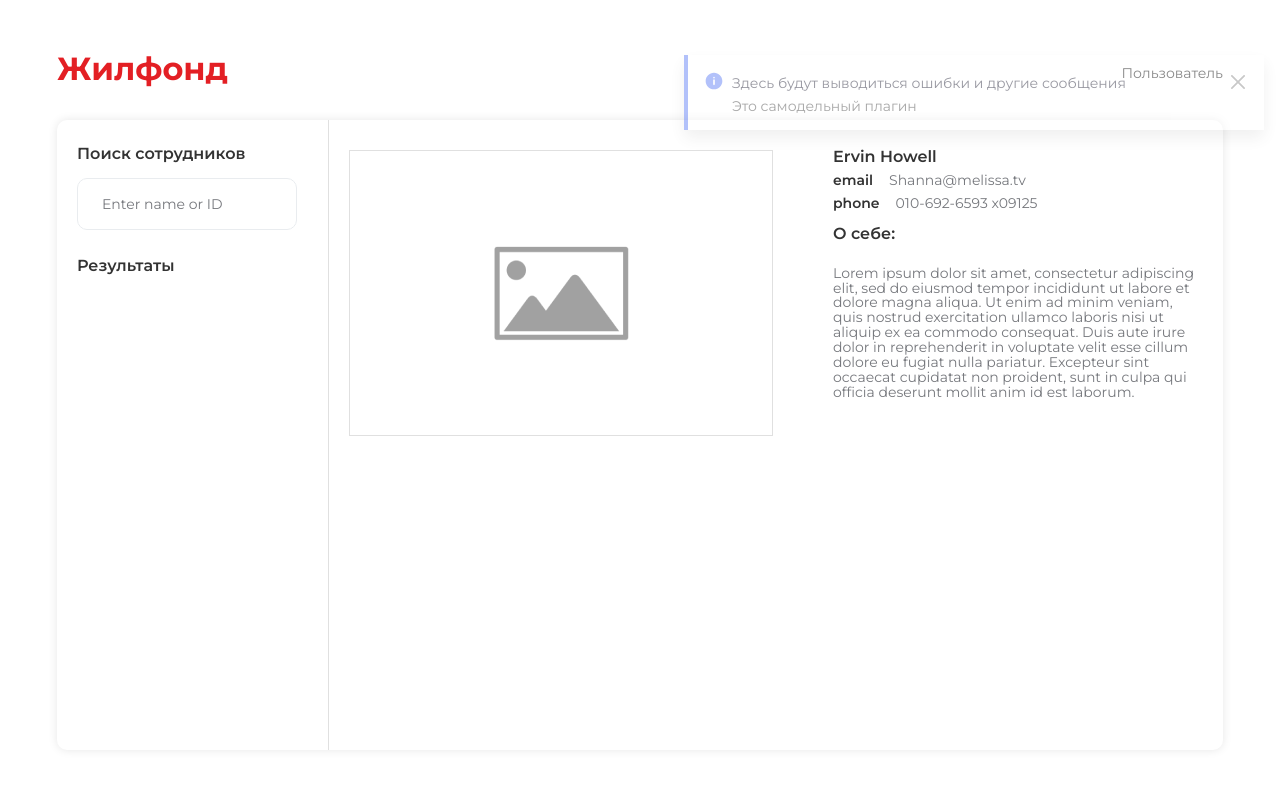
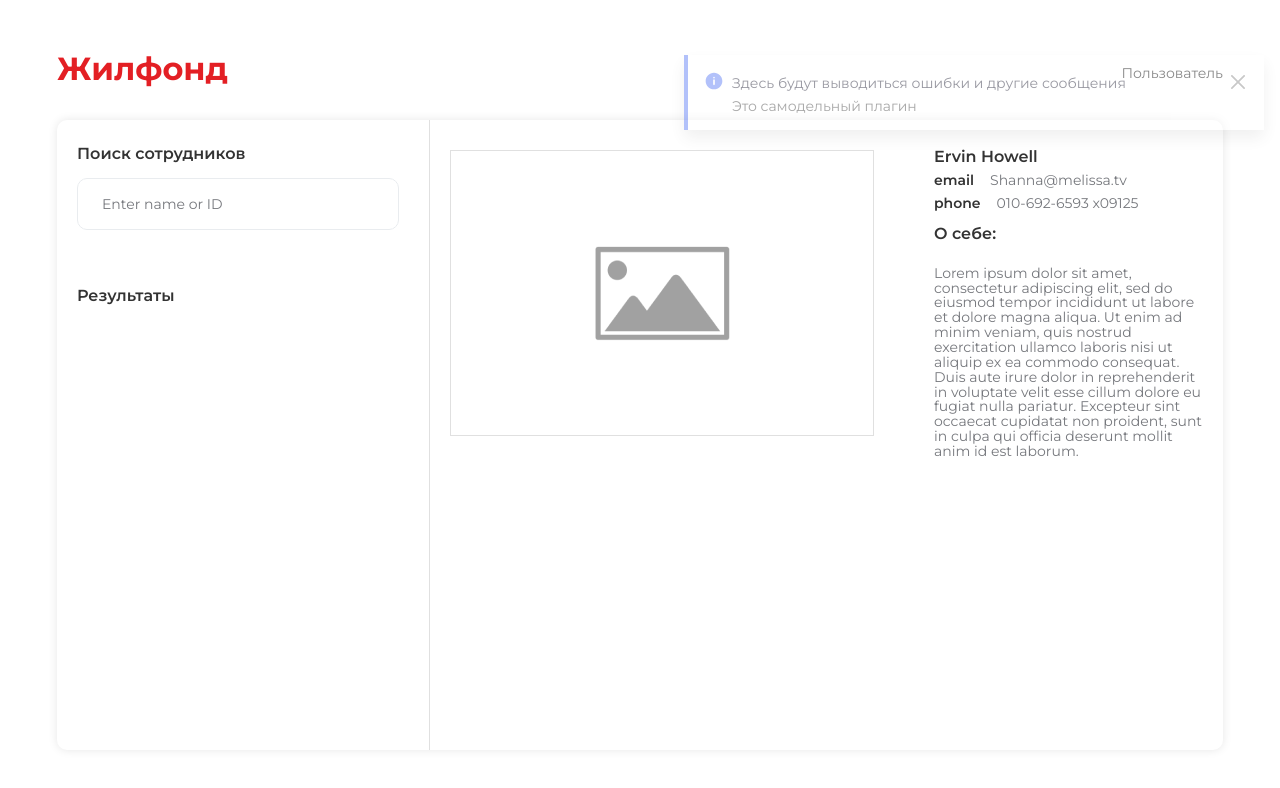
Before and after one commit to paks176/vue_user_search, a Vue app: page / in a window 1280 px wide. Shown: the top 788 px of the page. Built offline with nearby package versions, Linux system fonts and the light colour scheme.

Commit message:
results list layout improvements

```diff
--- a/src/assets/styles/global-styles.css
+++ b/src/assets/styles/global-styles.css
@@ -124,4 +124,9 @@ p {
   color: #76787d;
 }
 
+.loading {
+  height: 300px;
+  background: radial-gradient(circle, rgb(255, 255, 255) 18%, rgba(255, 255, 255, 0) 100%);
+}
+
 /*# sourceMappingURL=global-styles.css.map */
--- a/src/assets/styles/global-styles.scss
+++ b/src/assets/styles/global-styles.scss
@@ -69,3 +69,8 @@ p {
 .text-grey {
   color: $grey3;
 }
+
+.loading {
+  height: 300px;
+  background: radial-gradient(circle, rgba(255, 255, 255, 1) 18%, rgba(255, 255, 255, 0) 100%);
+}
--- a/src/components/SideBar.vue
+++ b/src/components/SideBar.vue
@@ -14,17 +14,15 @@
         >
       </div>
       <div class="results">
-        <p class="mb-3 font-bigger fw-medium">
+        <p class="mb-3 font-bigger fw-medium results__header">
           Результаты
         </p>
         <div class="results__list position-relative">
 
-          <div v-if="loading" class="d-flex align-items-center justify-content-center">
+          <div v-if="loading" class="loading w-100 d-flex align-items-center justify-content-center position-absolute ease-animation">
             <img src="@/assets/images/loader.gif" width="179" height="89" alt="Loading...">
           </div>
-
-          <div v-else>
-            <div v-for="item in getAllResults" :key="item.id">
+          <div v-for="item in getAllResults" :key="item.id">
               <div class="results__list--item">
                 <input type="radio" name="currentSelect" :id="item.id" class="d-none">
                 <label :for="item.id" class="results__list--item--body d-flex rounded-10 cursor-pointer mb-3 ease-animation">
@@ -36,7 +34,6 @@
                 </label>
               </div>
             </div>
-          </div>
         </div>
       </div>
     </div>
@@ -46,6 +43,7 @@
 <script>
 import { mapActions } from "vuex";
 import { mapGetters } from "vuex";
+import { mapMutations } from "vuex";
 
 export default {
   name: 'SideBar',
@@ -60,7 +58,22 @@ export default {
   },
   methods: {
     ...mapActions(['startSearch']),
+    ...mapMutations(['clearResult']),
+    setResultsHeight() {
+      const sidebar = this.$el;
+      if (sidebar) {
+
+        const search = sidebar.querySelector('.search');
+        if (search) {
+          const resultsList = sidebar.querySelector('.results__list');
+          const sidebarHeight = sidebar.offsetHeight;
+          const searchHeight = search.offsetHeight;
+          resultsList.style.height = sidebarHeight - 40 - searchHeight + 'px';
+        }
+      }
+    },
     transformForRequest() {
+      this.loading = true;
       setTimeout(() => {
         if (this.search.value.length) {
           let result = [];
@@ -75,14 +88,26 @@ export default {
               }
             })
           }
-          this.startSearch(result.flat(Infinity)).then(() => {});
+          this.startSearch(result.flat(Infinity)).then(() => {
+            this.loading = false;
+          });
+        } else {
+          this.clearResult();
+          this.loading = false;
         }
-      }, 1500)
+      }, 1000)
 
     }
   },
   mounted() {
+    console.log(this.$el)
+    this.setResultsHeight();
     this.search = this.$el.querySelector("#searchInput");
+    window.addEventListener('resize', () => {
+      setTimeout(() => {
+        this.setResultsHeight();
+      }, 1500)
+    })
   }
 }
 // bret
@@ -94,11 +119,14 @@ export default {
 
 .sidebar {
   &__wrapper {
-    padding: 27px 31px 0 20px;
     border-right: 1px solid $grey1;
     height: 100%;
   }
+  & .search {
+    padding: 27px 30px 30px 20px
+  }
   & input {
+    width: 100%;
     padding: 16px 24px;
     background-color: $white;
     border: 1.50px solid $grey2;
@@ -110,7 +138,14 @@ export default {
     }
   }
   .results {
+    &__header {
+      margin-left: 20px;
+      margin-right: 20px;
+    }
     &__list {
+      width: 372px;
+      padding: 10px 30px 0 20px;
+      overflow-y: auto;
       &--item {
         & input:checked {
           & + .results__list--item--body {
--- a/src/store/index.js
+++ b/src/store/index.js
@@ -99,8 +99,10 @@ export default new Vuex.Store({
                     state.allResults.push(item);
                 }
             })
+        },
+        clearResult(state) {
+            state.allResults = [];
         }
-
     },
     getters: {
         getErrorsStack(state) {
```
Also changed, not shown: 1 other file (tests, documents, lock files or other folders).
